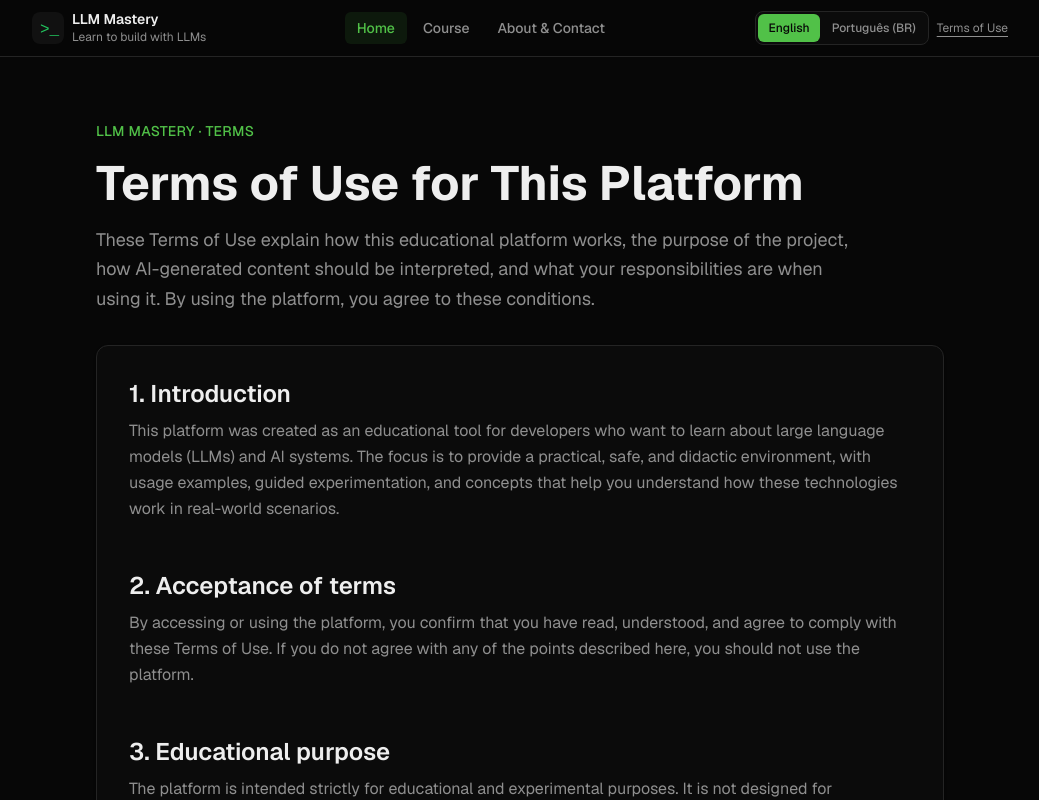
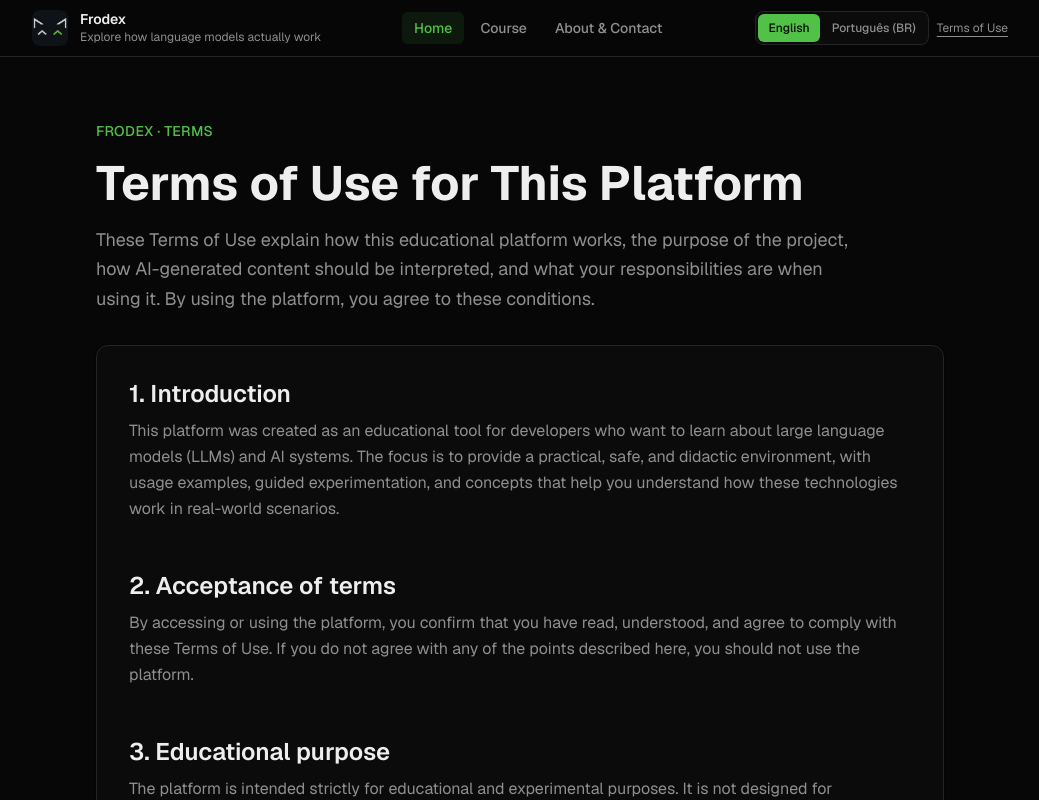
Before and after one commit to diegoDev84/llm-educational-app, a Next.js app: page /en/terms in a window 1280 px wide. Shown: the top 800 px of the page, without its empty margins (120-1159 px from the left). Built offline with nearby package versions, Linux system fonts and the light colour scheme.

Commit message:
altera logo frodex

```diff
--- a/app/[locale]/about/page.tsx
+++ b/app/[locale]/about/page.tsx
@@ -52,7 +52,7 @@ export default async function AboutPage({ params }: AboutPageProps) {
         {/* Intro */}
         <section className="space-y-4">
           <p className="text-sm font-medium text-primary uppercase tracking-wide">
-            LLM Mastery
+            Frodex
           </p>
           <h1 className="text-3xl sm:text-4xl lg:text-5xl font-bold text-foreground leading-tight text-balance">
             {copy.pageTitle}
--- a/app/[locale]/lesson/[slug]/page.tsx
+++ b/app/[locale]/lesson/[slug]/page.tsx
@@ -25,8 +25,8 @@ export async function generateStaticParams() {
 export async function generateMetadata({ params }: LessonPageProps) {
   const { locale, slug } = await params
   const lesson = getLessonBySlug(slug, locale as Locale)
-  if (!lesson) return { title: "Lesson Not Found | LLM Mastery" }
-  return { title: `${lesson.title} | LLM Mastery`, description: lesson.summary }
+  if (!lesson) return { title: "Lesson Not Found | Frodex" }
+  return { title: `${lesson.title} | Frodex`, description: lesson.summary }
 }
 
 export default async function LessonPage({ params }: LessonPageProps) {
--- a/app/[locale]/terms/page.tsx
+++ b/app/[locale]/terms/page.tsx
@@ -46,7 +46,7 @@ export default async function TermsPage({ params }: TermsPageProps) {
       <main className="max-w-4xl mx-auto px-4 sm:px-6 py-10 sm:py-12 lg:py-16 space-y-8">
         <section className="space-y-3">
           <p className="text-sm font-medium text-primary uppercase tracking-wide">
-            {isPtBr ? "LLM Mastery · Termos" : "LLM Mastery · Terms"}
+            {isPtBr ? "Frodex · Termos" : "Frodex · Terms"}
           </p>
           <h1 className="text-3xl sm:text-4xl lg:text-5xl font-bold text-foreground leading-tight text-balance">
             {isPtBr ? "Termos de Uso da Plataforma" : "Terms of Use for This Platform"}
--- a/app/layout.tsx
+++ b/app/layout.tsx
@@ -13,21 +13,31 @@ export const metadata: Metadata = {
       ? new URL(`https://${process.env.VERCEL_URL}`)
       : new URL('http://localhost:3000'),
   title: {
-    default: 'LLM Mastery | Learn to Build AI Applications',
-    template: '%s | LLM Mastery',
+    default: 'Frodex — Explore how language models actually work',
+    template: '%s | Frodex',
   },
-  description: 'Hands-on course on large language models: from transformers and tokens to RAG, function calling, and production deployment. Interactive playground in every lesson.',
+  description:
+    'Interactive lessons and playground experiments to understand how large language models behave in real systems.',
   keywords: ['LLM', 'large language models', 'AI', 'prompt engineering', 'RAG', 'OpenAI', 'course', 'tutorial'],
-  authors: [{ name: 'LLM Mastery' }],
+  authors: [{ name: 'Frodex' }],
   openGraph: {
     type: 'website',
-    title: 'LLM Mastery | Learn to Build AI Applications',
-    description: 'Hands-on course on LLMs: from fundamentals to production. Interactive playground in every lesson.',
+    title: 'Frodex — Explore how language models actually work',
+    description:
+      'Interactive lessons and playground experiments to understand how large language models behave in real systems.',
+    images: [
+      {
+        url: '/frodex-logo.png',
+        alt: 'Frodex',
+      },
+    ],
   },
   twitter: {
     card: 'summary_large_image',
-    title: 'LLM Mastery | Learn to Build AI Applications',
-    description: 'Hands-on course on LLMs: from fundamentals to production. Interactive playground in every lesson.',
+    title: 'Frodex — Explore how language models actually work',
+    description:
+      'Interactive lessons and playground experiments to understand how large language models behave in real systems.',
+    images: ['/frodex-logo.png'],
   },
   robots: {
     index: true,
@@ -36,12 +46,12 @@ export const metadata: Metadata = {
   icons: {
     icon: [
       {
-        url: '/icon.svg',
-        type: 'image/svg+xml',
+        url: '/frodex-logo.png',
+        type: 'image/png',
       },
     ],
-    shortcut: '/icon.svg',
-    apple: '/icon.svg',
+    shortcut: '/frodex-logo.png',
+    apple: '/frodex-logo.png',
   },
 }
 
--- a/components/site-header.tsx
+++ b/components/site-header.tsx
@@ -17,7 +17,7 @@ interface SiteHeaderProps {
   courseHref: string
 }
 
-function getActiveKey(pathname: string | null, locale: Locale): "home" | "course" | "about" | null {
+function getActiveKey(pathname: string | null, _locale: Locale): "home" | "course" | "about" | null {
   if (!pathname) return null
   const segments = pathname.split("/").filter(Boolean)
 
@@ -77,17 +77,18 @@ export function SiteHeader({ locale, courseHref }: SiteHeaderProps) {
   return (
     <header className="sticky top-0 z-40 border-b border-border bg-background/80 backdrop-blur">
       <div className="max-w-5xl mx-auto px-4 sm:px-6 h-14 flex items-center justify-between gap-3">
-        {/* Logo / Brand */}
+        {/* Logo / Brand + future mascot slot */}
         <div className="flex items-center gap-2 min-w-0">
           <Link href={`/${locale}`} className="flex items-center gap-2 min-w-0">
-            <div className="w-8 h-8 rounded-lg overflow-hidden flex items-center justify-center shrink-0">
+            <div className="flex items-center gap-3 min-w-0">
+              <div className="w-9 h-9 rounded-lg overflow-hidden flex items-center justify-center shrink-0" data-slot="mascot-icon">
                 <Image
-                src="/icon.svg"
+                  src="/frodex-logo.png"
                   alt={t.nav.appName}
-                width={32}
-                height={32}
+                  width={36}
+                  height={36}
                   priority
-                className="w-8 h-8"
+                  className="w-9 h-9"
                 />
               </div>
               <div className="hidden sm:block min-w-0">
@@ -97,6 +98,7 @@ export function SiteHeader({ locale, courseHref }: SiteHeaderProps) {
                 <p className="text-xs text-muted-foreground truncate">
                   {t.nav.tagline}
                 </p>
+              </div>
             </div>
           </Link>
         </div>
--- a/content/ui/en.json
+++ b/content/ui/en.json
@@ -17,7 +17,7 @@
     "readyTitle": "Ready to build with LLMs?",
     "readyDesc": "Start with the first lesson and experiment your way toward production-ready patterns — at your own pace, with practical, system-focused examples.",
     "startFirstLesson": "Start first experiment",
-    "footer": "LLM Mastery — Learn how LLM systems actually behave",
+    "footer": "Frodex — Interactive lessons and playground experiments to understand how large language models behave in real systems.",
     "learnCards": {
       "llms": { "title": "How LLMs Work", "description": "Understand transformers, tokenization, and next-token prediction" },
       "prompting": { "title": "Prompt Engineering", "description": "Master system prompts, few-shot learning, and structured outputs" },
@@ -28,8 +28,8 @@
     }
   },
   "nav": {
-    "appName": "LLM Mastery",
-    "tagline": "Learn to build with LLMs",
+    "appName": "Frodex",
+    "tagline": "Explore how language models actually work",
     "moduleLabel": "Module",
     "lessonsCount": "14 lessons",
     "builtFor": "Built for developers and technology professionals",
--- a/content/ui/pt-br.json
+++ b/content/ui/pt-br.json
@@ -17,7 +17,7 @@
     "readyTitle": "Pronto para construir com LLMs?",
     "readyDesc": "Comece pela primeira lição e experimente até chegar em padrões prontos para produção — no seu ritmo, com exemplos focados em sistemas reais.",
     "startFirstLesson": "Começar primeiro experimento",
-    "footer": "LLM Mastery — Entenda como sistemas com LLMs realmente se comportam",
+    "footer": "Frodex — Lições interativas e experimentos em playground para entender como sistemas com LLMs se comportam na prática.",
     "learnCards": {
       "llms": { "title": "Como LLMs funcionam", "description": "Entenda Transformer, tokenização e predição do próximo token" },
       "prompting": { "title": "Engenharia de prompts", "description": "Domine system prompts, few-shot e saídas estruturadas" },
@@ -28,8 +28,8 @@
     }
   },
   "nav": {
-    "appName": "LLM Mastery",
-    "tagline": "Aprenda a construir com LLMs",
+    "appName": "Frodex",
+    "tagline": "Explore como modelos de linguagem realmente funcionam",
     "moduleLabel": "Módulo",
     "lessonsCount": "14 lições",
     "builtFor": "Feito para desenvolvedores e profissionais de tecnologia",
```
Also changed, not shown: public/frodex-logo.png (added), public/icon.svg. Lines whose indentation alone changed are shown as unchanged.
